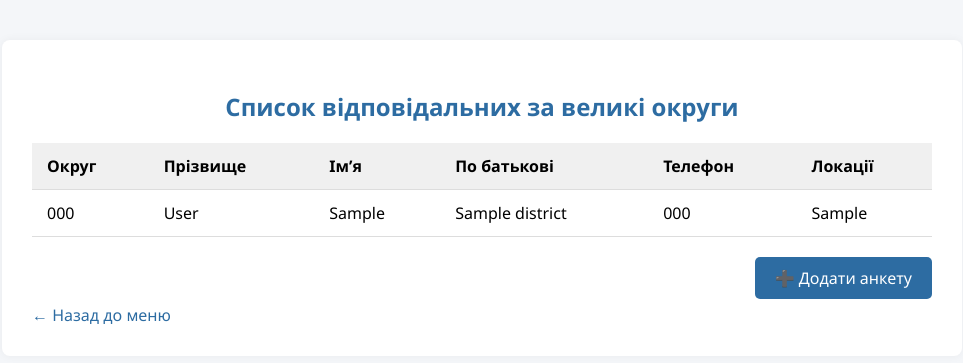
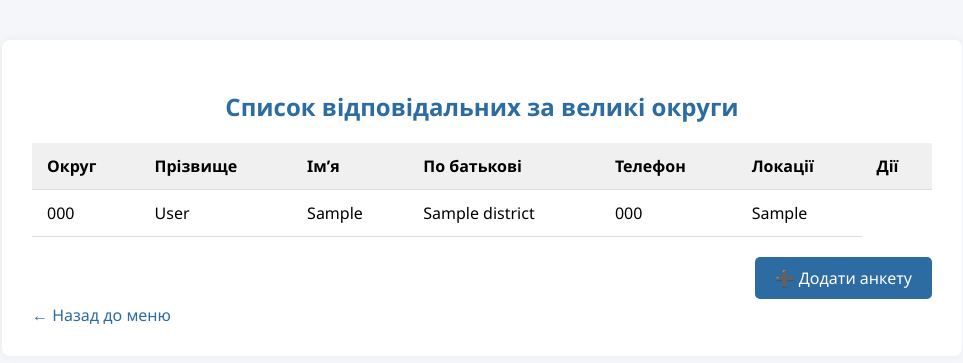
Before and after one commit to Aliina-ai/flask-form, a Flask app: page /big_list in a window 1280 px wide. Shown: the part 126-489 px from the top of the page, without its empty margins (158-1121 px from the left). Run offline with Flask 3, Linux system fonts and the light colour scheme; the visitor is signed in with stand-in values (Sample User, id 1); tables that the repository leaves empty hold one stand-in row (values such as "Sample post").

Commit message:
Update big_list.html

```diff
--- a/templates/big_list.html
+++ b/templates/big_list.html
@@ -93,7 +93,9 @@
                 <th>По батькові</th>
                 <th>Телефон</th>
                 <th>Локації</th>
-            </tr>
+                <th>Дії</th>
+           </tr>
+
             {% for big in bigs %}
             <tr>
                 <td>{{ big[1] }}</td>
```
